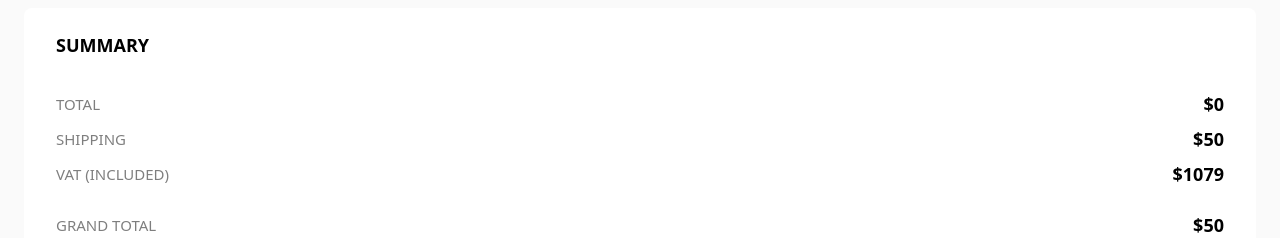
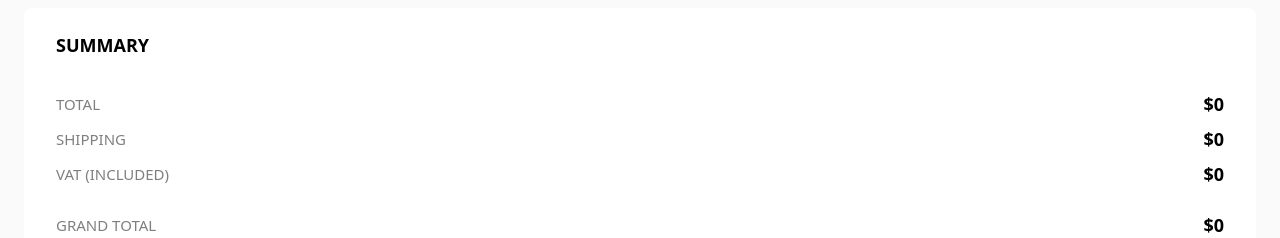
Before and after one commit to presh-031/audiophile, a Next.js app: page /checkout in a window 1280 px wide. Shown: the part 1660-1898 px from the top of the page. Built offline with nearby package versions, Linux system fonts and the light colour scheme.

Commit message:
feat: added checks to summary

```diff
--- a/components/Summary/index.jsx
+++ b/components/Summary/index.jsx
@@ -21,8 +21,8 @@ const Summary = () => {
   };
 
   // demo shipping and vat values
-  const shipping = 50;
-  const VAT = 1079;
+  const shipping = getTotal().totalPrice ? 50 : 0;
+  const VAT = getTotal().totalPrice ? 1079 : 0;
 
   // grand total (includes shipping)
   const grandTotal = getTotal().totalPrice + shipping;
```
